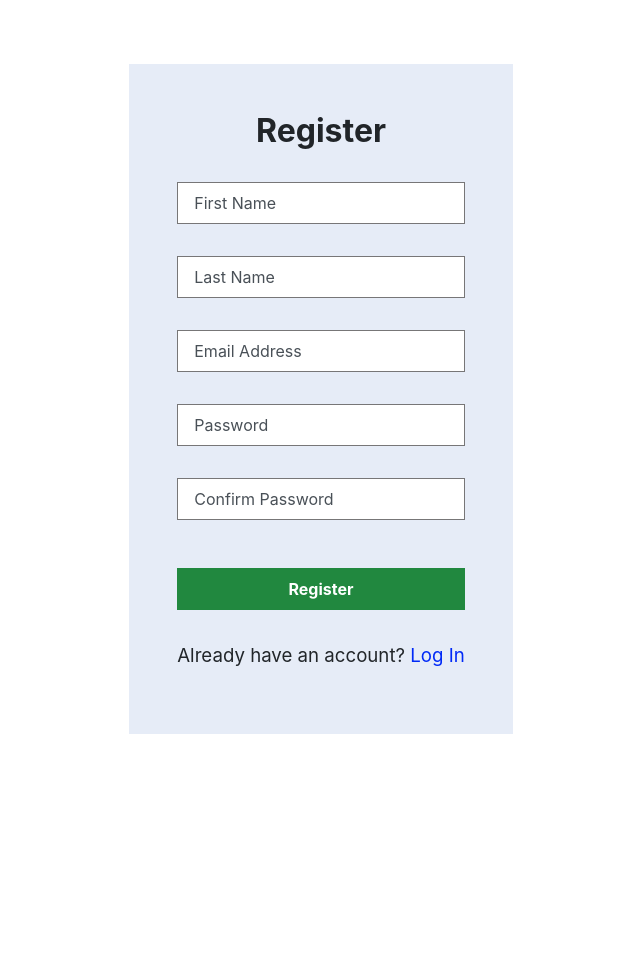
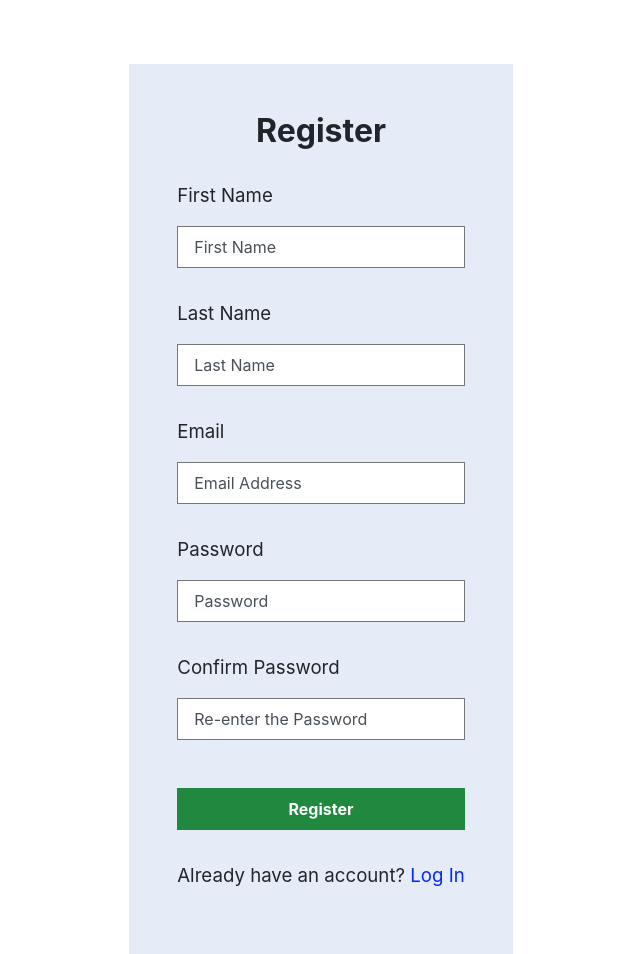
Before and after one commit to dpark714/Wheely2, a Django app: page /signup/ in a window 1280 px wide. Shown: the part 241-1195 px from the top of the page, without its empty margins (319-959 px from the left). Before the commit the page ends 975 px from the top, so only its background shows below. Run offline with Django 5.2, Linux system fonts and the light colour scheme; some libraries are stand-ins or nearby versions.

Commit message:
Add name for each fields for login and signup page

```diff
--- a/main/templates/auth/login.html
+++ b/main/templates/auth/login.html
@@ -19,9 +19,11 @@
             <form action="{% url 'login' %}" method="post" class="mb-2">
                 {% csrf_token %}
                 <div class="mb-3">
+                    <p>Username</p>
                     <input type="email" name="email" class="form-control" id="email" placeholder="Email Address">
                 </div>
                 <div class="mb-4">
+                    <p>Password</p>
                     <input type="password" name="password" class="form-control" id="password" placeholder="Password">
                 </div>
                 <div class="mb-3">
--- a/main/templates/auth/signup.html
+++ b/main/templates/auth/signup.html
@@ -16,23 +16,28 @@
                 {% csrf_token %}
                 <div class="mb-3">
                     {{ form.first_name.errors }}
+                    <p>First Name</p>
                     <input type="text" name="first_name" class="form-control" id="firstName" placeholder="First Name" required>
                 </div>
                 <div class="mb-3">
                     {{ form.last_name.errors }}
+                    <p>Last Name</p>
                     <input type="text" name="last_name" class="form-control" id="lastName" placeholder="Last Name" required>
                 </div>
                 <div class="mb-3">
                     {{ form.email.errors }}
+                    <p>Email</p>
                     <input type="email" name="email" class="form-control" id="email" placeholder="Email Address" required>
                 </div>
                 <div class="mb-3">
                     {{ form.password.errors }}
+                    <p>Password</p>
                     <input type="password" name="password" class="form-control" id="password" placeholder="Password" required>
                 </div>
                 <div class="mb-4">
                     {{ form.password2.errors }}
-                    <input type="password" name="password2" class="form-control" id="password2" placeholder="Confirm Password" required>
+                    <p>Confirm Password</p>
+                    <input type="password" name="password2" class="form-control" id="password2" placeholder="Re-enter the Password" required>
                 </div>
                 <div class="mb-3">
                     <button type="submit" class="btn btn-success w-100">Register</button>
```
Also changed, not shown: main/templates/main/map.html (+0 -32 lines).
